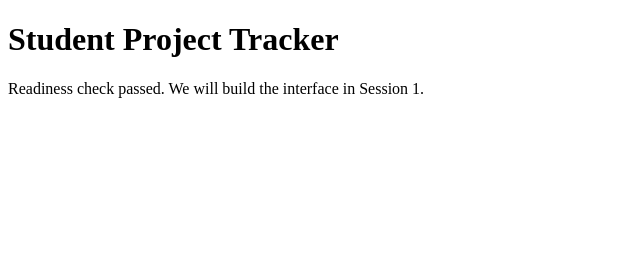
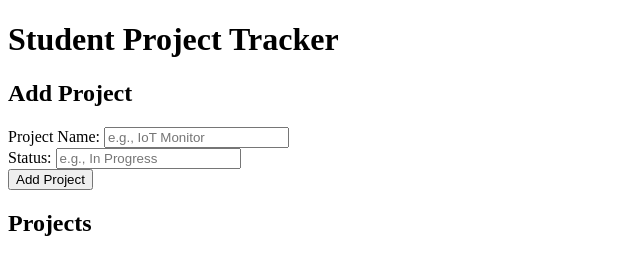
Before and after one commit to vibhashree710/Student-project-tracker, a website: page public/index.html in a window 1280 px wide. Shown: the whole page, without its empty margins (0-640 px from the left). Drawn offline with Linux system fonts and the light colour scheme.

Commit message:
Describe tracker and inspect HTML

```diff
--- a/public/index.html
+++ b/public/index.html
@@ -1,5 +1,36 @@
 <!doctype html>
 <html lang="en">
-<head><meta charset="UTF-8"><meta name="viewport" content="width=device-width, initial-scale=1"><title>Workshop readiness</title></head>
-<body><main><h1>Student Project Tracker</h1><p>Readiness check passed. We will build the interface in Session 1.</p></main></body>
+<head>
+  <meta charset="UTF-8">
+  <meta name="viewport" content="width=device-width, initial-scale=1">
+  <title>Student Project Tracker</title>
+</head>
+<body>
+  <header>
+    <h1>Student Project Tracker</h1>
+  </header>
+  <main>
+    <section>
+      <h2>Add Project</h2>
+      <form id="project-form">
+        <div>
+          <label for="project-name">Project Name:</label>
+          <input type="text" id="project-name" name="name" required placeholder="e.g., IoT Monitor">
+        </div>
+        <div>
+          <label for="project-status">Status:</label>
+          <input type="text" id="project-status" name="status" required placeholder="e.g., In Progress">
+        </div>
+        <button type="submit">Add Project</button>
+      </form>
+      <div id="message-container"></div>
+    </section>
+    <section>
+      <h2>Projects</h2>
+      <ul id="project-list">
+        <!-- Projects will be listed here -->
+      </ul>
+    </section>
+  </main>
+</body>
 </html>
```
